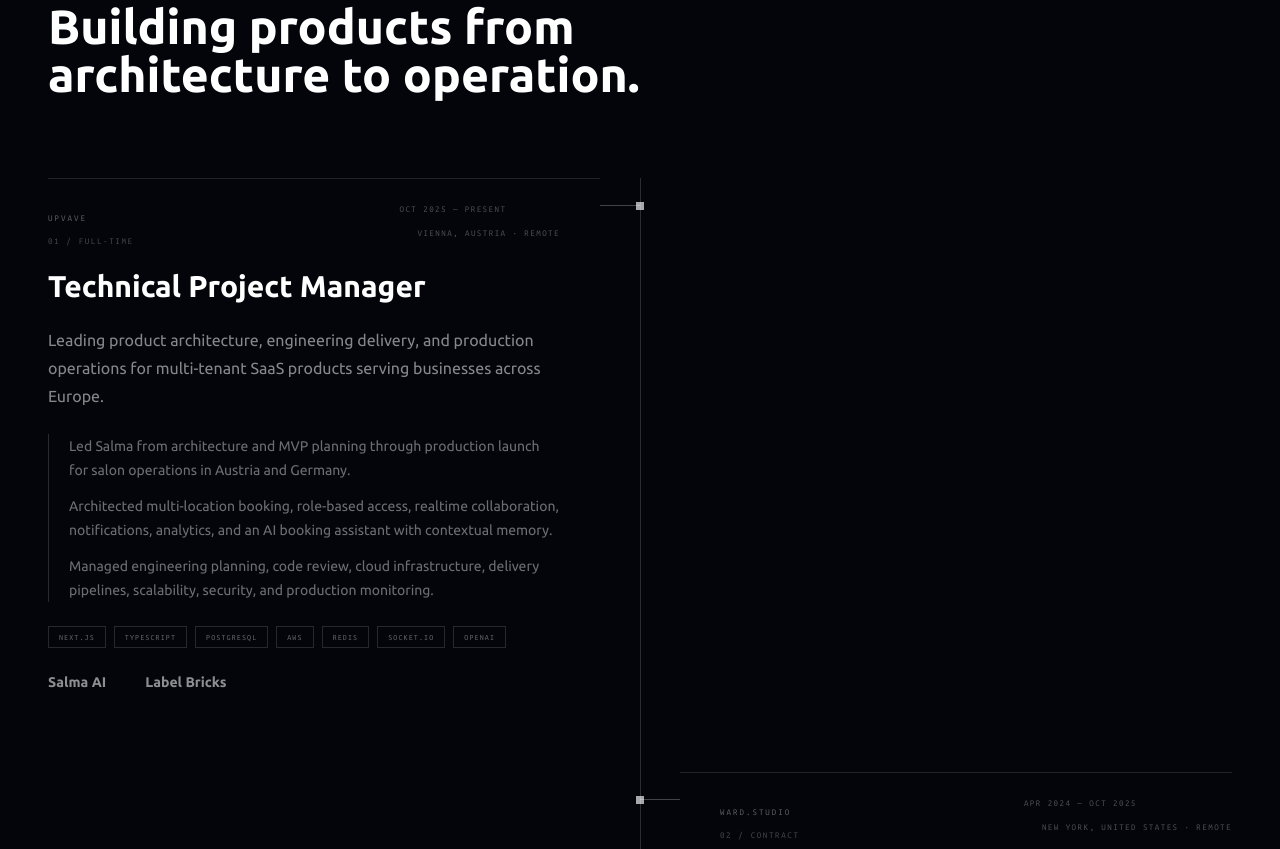
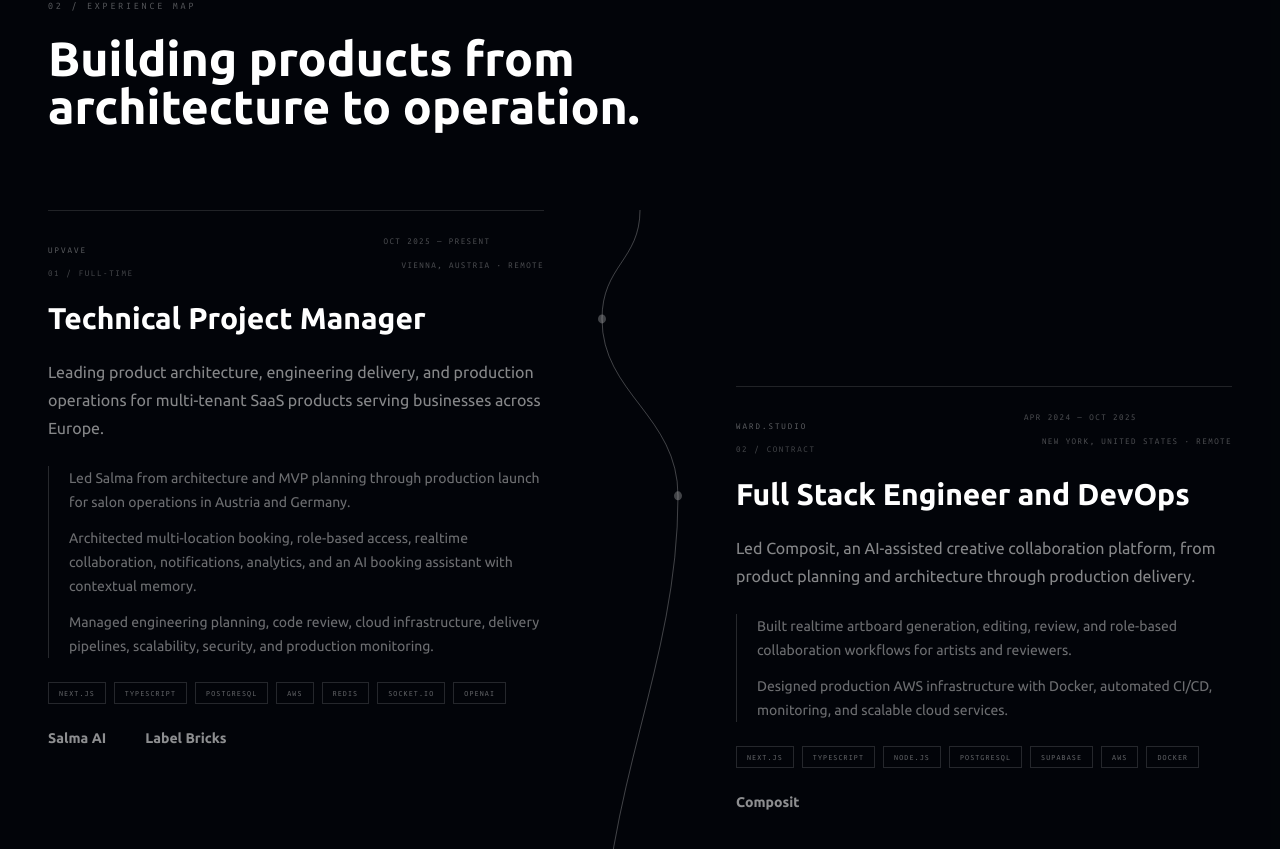
Before and after one commit to MAnasLatif/portfolio, a Next.js app: page /about in a window 1280 px wide. Shown: the part 1331-2180 px from the top of the page. Built offline with nearby package versions, Linux system fonts and the light colour scheme; some icons are missing.

Commit message:
style: refine about timeline maps

```diff
--- a/src/app/about/page.tsx
+++ b/src/app/about/page.tsx
@@ -184,7 +184,8 @@ export default function AboutPage() {
         </div>
       </section>
 
-      <section className="relative mx-auto max-w-360 px-5 pb-24 sm:px-8 lg:px-12 lg:pb-32">
+      <div className="relative bg-[#03050a]/85">
+        <section className="relative mx-auto max-w-360 px-5 pb-24 pt-8 sm:px-8 lg:px-12 lg:pb-32">
           <div className="border-t border-white/12 pt-8">
             <p className="font-mono text-[10px] uppercase tracking-[0.28em] text-white/32">
               02 / Experience map
@@ -193,26 +194,38 @@ export default function AboutPage() {
               Building products from architecture to operation.
             </h2>
 
-          <ol className="relative mt-14 space-y-14 before:absolute before:bottom-0 before:left-4 before:top-0 before:w-px before:bg-white/16 lg:mt-20 lg:space-y-20 lg:before:left-1/2">
+            <ol className="relative mt-14 space-y-14 before:absolute before:bottom-0 before:left-4 before:top-0 before:w-px before:bg-white/16 lg:mt-20 lg:grid lg:grid-cols-[minmax(0,1fr)_112px_minmax(0,1fr)] lg:items-start lg:gap-y-14 lg:space-y-0 lg:before:hidden">
+              <svg
+                className="pointer-events-none absolute inset-y-0 left-1/2 hidden h-full w-28 -translate-x-1/2 text-white/25 lg:block"
+                viewBox="0 0 112 1000"
+                preserveAspectRatio="none"
+                fill="none"
+                aria-hidden="true"
+              >
+                <path
+                  d="M56 0 C56 45 18 50 18 98 C18 165 94 185 94 257 C94 410 18 520 18 690 C18 850 56 900 56 1000"
+                  stroke="currentColor"
+                  strokeWidth="1"
+                  vectorEffect="non-scaling-stroke"
+                />
+                <circle cx="18" cy="98" r="4" fill="currentColor" />
+                <circle cx="94" cy="257" r="4" fill="currentColor" />
+                <circle cx="18" cy="690" r="4" fill="currentColor" />
+              </svg>
               {experience.map((position, index) => (
                 <li
                   key={`${position.company}-${position.role}`}
-                className="relative pl-10 lg:grid lg:grid-cols-[minmax(0,1fr)_80px_minmax(0,1fr)] lg:pl-0"
-              >
-                <span className="absolute left-4 top-6 h-2 w-2 -translate-x-1/2 bg-white/65 lg:left-1/2" />
-                <span
-                  className={`absolute top-6.75 hidden h-px w-10 bg-white/25 lg:block ${
-                    index % 2 === 0 ? "right-1/2" : "left-1/2"
-                  }`}
-                />
-
-                <article
-                  className={`border-t border-white/12 pt-6 lg:row-start-1 ${
-                    index % 2 === 0
-                      ? "lg:col-start-1 lg:pr-10"
-                      : "lg:col-start-3 lg:pl-10"
+                  className={`relative pl-10 lg:pl-0 ${
+                    index === 0
+                      ? "lg:col-start-1 lg:row-start-1 lg:pr-10"
+                      : index === 1
+                        ? "lg:col-start-3 lg:row-start-1 lg:mt-44 lg:pl-10"
+                        : "lg:col-start-1 lg:row-start-2 lg:pr-10"
                   }`}
                 >
+                  <span className="absolute left-4 top-6 h-2 w-2 -translate-x-1/2 bg-white/65 lg:hidden" />
+
+                  <article className="border-t border-white/12 pt-6">
                     <div className="flex flex-wrap items-start justify-between gap-4">
                       <div>
                         <a
@@ -285,25 +298,34 @@ export default function AboutPage() {
               Foundations in software engineering and computer science.
             </h2>
 
-          <ol className="relative mt-14 space-y-14 before:absolute before:bottom-0 before:left-4 before:top-0 before:w-px before:bg-white/16 lg:mt-20 lg:space-y-20 lg:before:left-1/2">
+            <ol className="relative mt-14 space-y-14 before:absolute before:bottom-0 before:left-4 before:top-0 before:w-px before:bg-white/16 lg:mt-20 lg:grid lg:grid-cols-[minmax(0,1fr)_112px_minmax(0,1fr)] lg:items-start lg:space-y-0 lg:before:hidden">
+              <svg
+                className="pointer-events-none absolute inset-y-0 left-1/2 hidden h-full w-28 -translate-x-1/2 text-white/25 lg:block"
+                viewBox="0 0 112 1000"
+                preserveAspectRatio="none"
+                fill="none"
+                aria-hidden="true"
+              >
+                <path
+                  d="M56 0 C56 105 18 125 18 234 C18 410 94 470 94 655 C94 820 56 875 56 1000"
+                  stroke="currentColor"
+                  strokeWidth="1"
+                  vectorEffect="non-scaling-stroke"
+                />
+                <circle cx="18" cy="234" r="4" fill="currentColor" />
+                <circle cx="94" cy="655" r="4" fill="currentColor" />
+              </svg>
               {education.map((record, index) => (
                 <li
                   key={record.institution}
-                className="relative pl-10 lg:grid lg:grid-cols-[minmax(0,1fr)_80px_minmax(0,1fr)] lg:pl-0"
-              >
-                <span className="absolute left-4 top-6 h-2 w-2 -translate-x-1/2 bg-white/65 lg:left-1/2" />
-                <span
-                  className={`absolute top-6.75 hidden h-px w-10 bg-white/25 lg:block ${
-                    index % 2 === 0 ? "right-1/2" : "left-1/2"
-                  }`}
-                />
-                <article
-                  className={`border-t border-white/12 pt-6 lg:row-start-1 ${
-                    index % 2 === 0
+                  className={`relative pl-10 lg:row-start-1 lg:pl-0 ${
+                    index === 0
                       ? "lg:col-start-1 lg:pr-10"
-                      : "lg:col-start-3 lg:pl-10"
+                      : "lg:col-start-3 lg:mt-32 lg:pl-10"
                   }`}
                 >
+                  <span className="absolute left-4 top-6 h-2 w-2 -translate-x-1/2 bg-white/65 lg:hidden" />
+                  <article className="border-t border-white/12 pt-6">
                     <p className="font-mono text-[9px] uppercase tracking-[0.18em] text-white/28">
                       {String(index + 1).padStart(2, "0")} / {record.period}
                     </p>
@@ -327,6 +349,7 @@ export default function AboutPage() {
             </ol>
           </div>
         </section>
+      </div>
 
       <section className="bg-white text-[#080a0f]">
         <div className="mx-auto max-w-360 px-5 py-24 sm:px-8 lg:px-12 lg:py-32">
```
Lines whose indentation alone changed are shown as unchanged.
